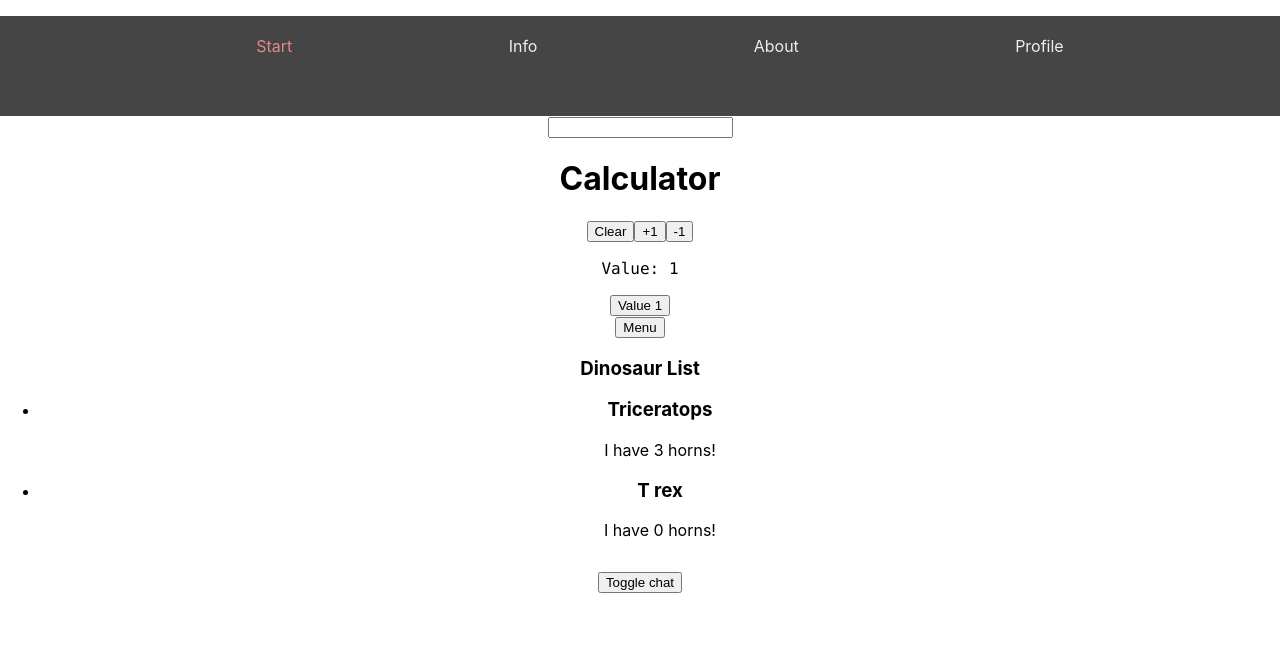
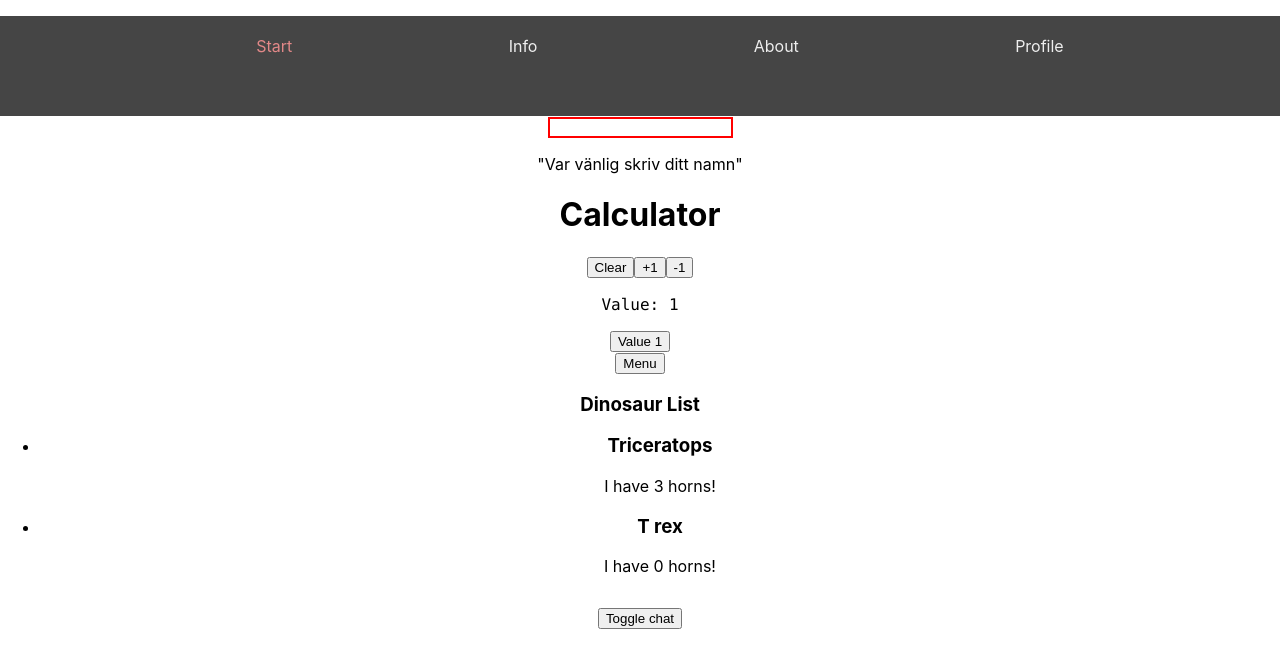
Before and after one commit to sarablom/react-test, a React (Create React App) app: page / in a window 1280 px wide. Shown: the top 668 px of the page. Built offline with nearby package versions, Linux system fonts and the light colour scheme.

Commit message:
add tests for component validation

```diff
--- a/src/components/validation/Validation.tsx
+++ b/src/components/validation/Validation.tsx
@@ -1,9 +1,24 @@
-import React from 'react'
+import { useState } from 'react'
 
 function Validation() {
+
+    const [isValid, setIsValid] = useState(false);
+    const [message, setMessage] = useState(true);
+
+    function onChangeHandler (e: any) {
+        setMessage(false);
+        if (/^[a-zA-Z\s]*$/.test(e.target.value)) {
+            setIsValid(true);
+        } else {
+            setIsValid(false);
+            setMessage(true);
+        }
+    }
+
     return (
         <form>
-            <input type="text" />
+            <input type="text" onChange={(e) => onChangeHandler(e)} className={isValid ? "valid" : "invalid"} />
+            {message ? <p>"Var vänlig skriv ditt namn"</p> : null}
         </form>
     )
 }
--- a/src/index.css
+++ b/src/index.css
@@ -15,3 +15,11 @@ code {
 .selected {
   color: rgb(226, 136, 136);
 }
+
+.valid {
+  border: 2px solid green;
+}
+
+.invalid {
+  border: 2px solid red;
+}
```
Also changed, not shown: 1 other file (tests, documents, lock files or other folders).
